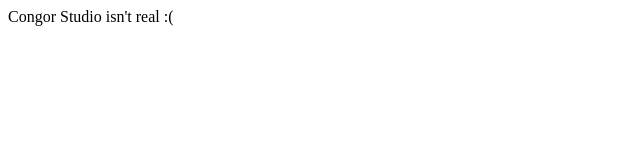
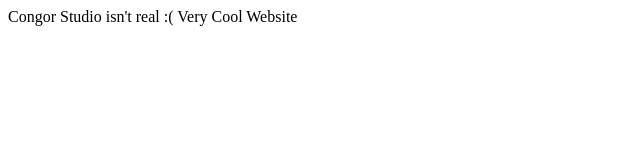
Before and after one commit to Pearlest/CongorStudios, a plain HTML site: page index.html in a window 1280 px wide. Shown: the whole page, without its empty margins (0-640 px from the left). Drawn offline with Linux system fonts and the light colour scheme.

Commit message:
Update index.html

```diff
--- a/index.html
+++ b/index.html
@@ -2,5 +2,6 @@
 <html>
     <body>
         Congor Studio isn't real :(
+        Very Cool Website
     </body>
 </html>
```
